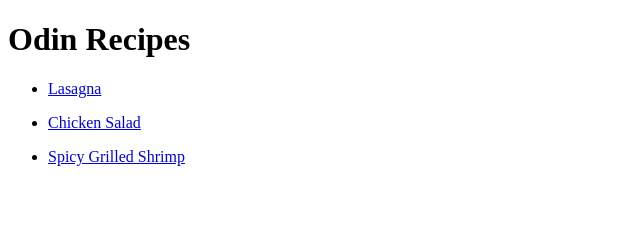
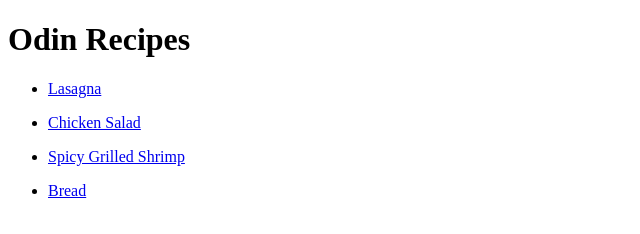
Before and after one commit to andrewtech95/odin-recipes, a plain HTML site: page index.html in a window 1280 px wide. Shown: the full height of the page, 0-640 px from the left. Drawn offline with Linux system fonts and the light colour scheme.

Commit message:
Add link to bread.html page

```diff
--- a/index.html
+++ b/index.html
@@ -16,6 +16,8 @@
 
         <li><p><a href="recipes/shrimp.html">Spicy Grilled Shrimp</a></p></li>
 
+        <li><p><a href="recipes/bread.html">Bread</a></p></li>
+
     </ul>
 
 
```
